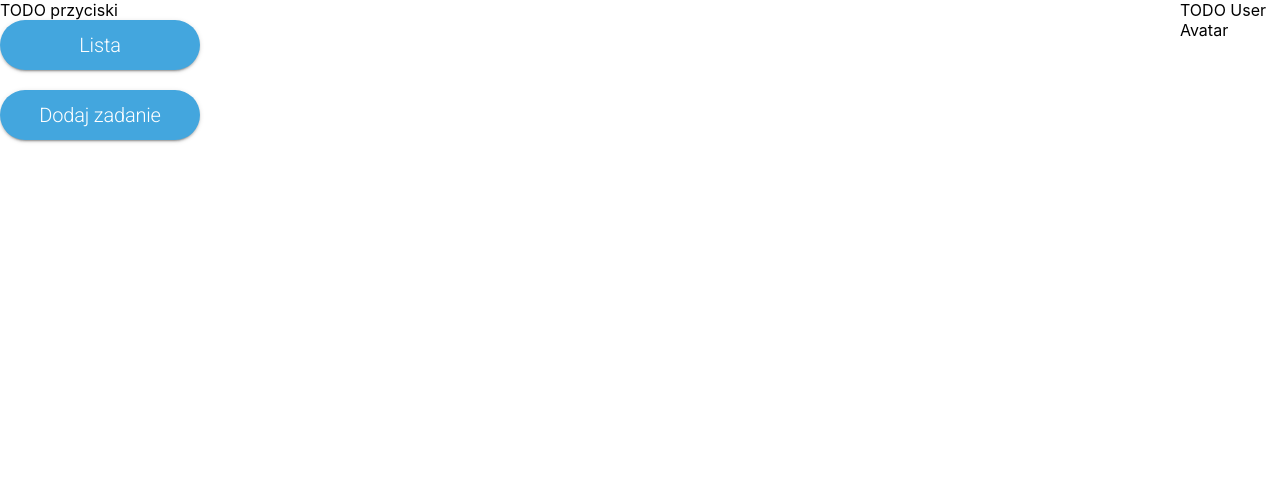
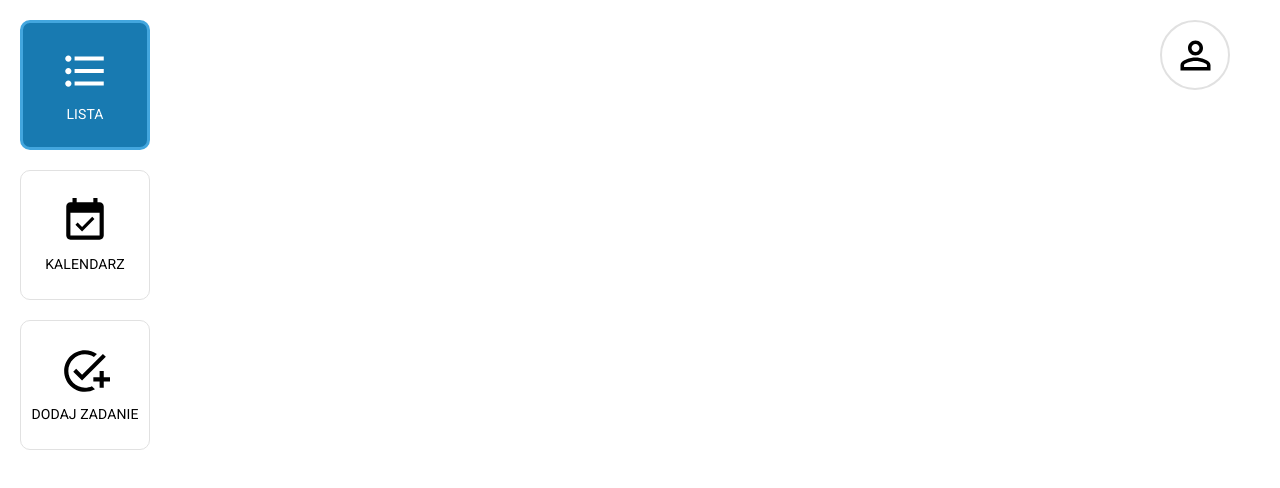
Before and after one commit to mrzelak/test, a React (Create React App) app in the folder frontend/: page /application/tasks/list in a window 1280 px wide. Shown: the top 488 px of the page. Built offline with nearby package versions, Linux system fonts and the light colour scheme; no server answers.

Commit message:
use Menu Buttons

```diff
--- a/frontend/src/components/MenuButton/styles.js
+++ b/frontend/src/components/MenuButton/styles.js
@@ -1,7 +1,7 @@
 export default {
   root: {
-    width: 100,
-    height: 100,
+    width: 130,
+    height: 130,
     borderRadius: 10,
     border: (theme) =>
       `${theme.spacing(1)} solid ${theme.palette.neutral.main}`,
@@ -13,6 +13,7 @@ export default {
     alignItems: 'center',
     cursor: 'pointer',
     boxSizing: 'border-box',
+    rowGap: 10,
   },
   icon: {
     width: 50,
--- a/frontend/src/layouts/AuthorizedLayout.js
+++ b/frontend/src/layouts/AuthorizedLayout.js
@@ -1,32 +1,54 @@
 import React from 'react';
-import { Outlet, useNavigate } from 'react-router-dom';
+import { matchPath, Outlet, useLocation, useNavigate } from 'react-router-dom';
+import AddTaskIcon from '@mui/icons-material/AddTask';
+import EventAvailableIcon from '@mui/icons-material/EventAvailable';
+import FormatListBulletedIcon from '@mui/icons-material/FormatListBulleted';
 import { Box } from '@mui/system';
-import Button from 'components/Button';
+import AccountButton from 'components/AccountButton';
+import MenuButton from 'components/MenuButton';
 
 const AuthorizedLayout = () => {
   const navigate = useNavigate();
+  const { pathname } = useLocation();
 
   return (
-    <Box sx={{ width: '100vw', height: '100vh', display: 'flex' }}>
-      <Box sx={{ width: 300, display: 'flex', flexDirection: 'column' }}>
-        TODO przyciski
-        <Button
+    <Box
+      sx={{
+        width: '100vw',
+        height: '100vh',
+        display: 'flex',
+        padding: 20,
+        boxSizing: 'border-box',
+      }}
+    >
+      <Box
+        sx={{
+          width: 300,
+          display: 'flex',
+          flexDirection: 'column',
+          rowGap: 20,
+        }}
+      >
+        <MenuButton
+          title="Lista"
+          Icon={FormatListBulletedIcon}
+          active={matchPath('/application/tasks/list', pathname) !== null}
           onClick={() => navigate('/application/tasks/list')}
-          sx={{ width: 200, marginBottom: 20 }}
-        >
-          Lista
-        </Button>
-        <Button
+        />
+        <MenuButton title="Kalendarz" Icon={EventAvailableIcon} />
+        <MenuButton
+          title="Dodaj zadanie"
+          Icon={AddTaskIcon}
+          active={matchPath('/application/tasks/add', pathname) !== null}
           onClick={() => navigate('/application/tasks/add')}
-          sx={{ width: 200, marginBottom: 20 }}
-        >
-          Dodaj zadanie
-        </Button>
+        />
       </Box>
       <Box sx={{ flex: 1, padding: 50 }}>
         <Outlet />
       </Box>
-      <Box sx={{ width: 100 }}>TODO User Avatar</Box>
+      <Box sx={{ width: 100 }}>
+        <AccountButton />
+      </Box>
     </Box>
   );
 };
```
